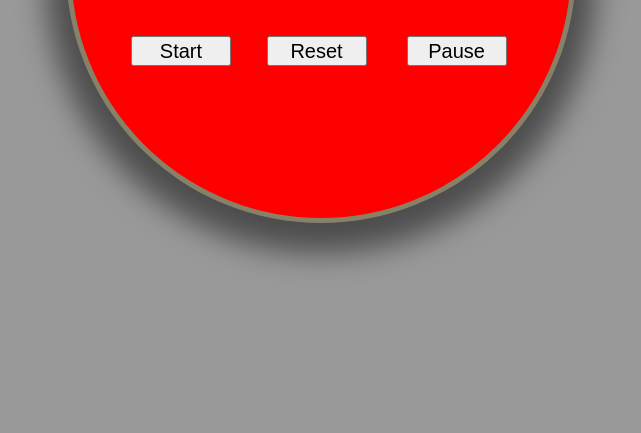
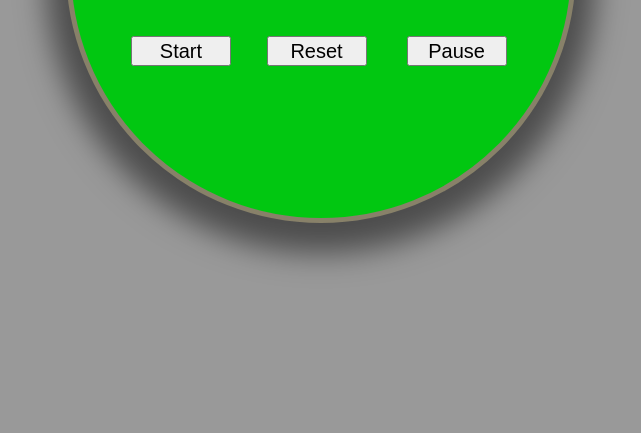
Before and after one commit to JasonTHolmes/github-demo, a plain HTML site: page index.html in a window 1280 px wide. Shown: the part 367-800 px from the top of the page, without its empty margins (319-960 px from the left). Drawn offline with Linux system fonts and the light colour scheme.

Commit message:
changed tomato color

```diff
--- a/style.css
+++ b/style.css
@@ -12,7 +12,7 @@ h1 {
 
 #container {
     margin: 200px auto;
-    background: red;
+    background: rgb(1, 199, 17);
     box-shadow: 0px 10px 30px 20px rgba(0, 0, 0, 0.5);
     border-radius: 50%;
     height: 500px;
```
